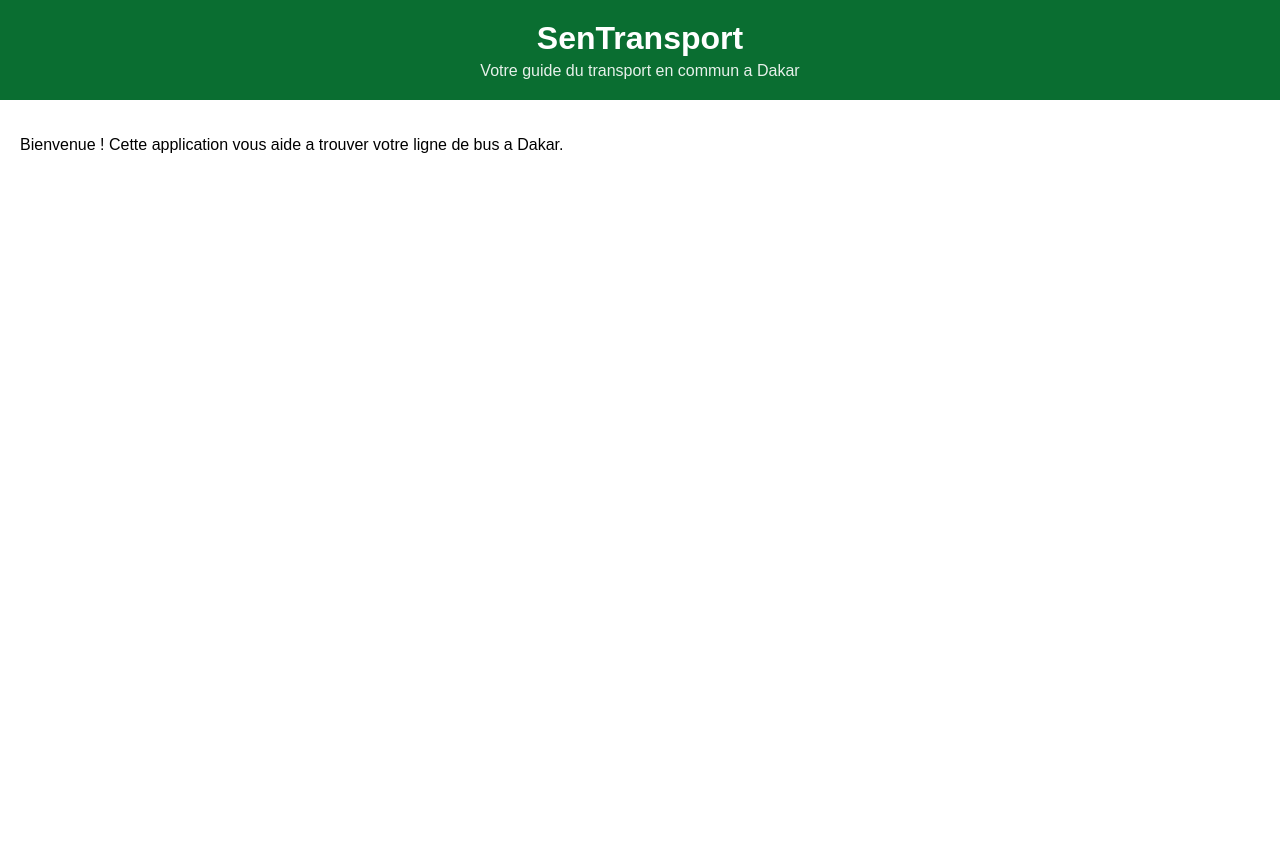
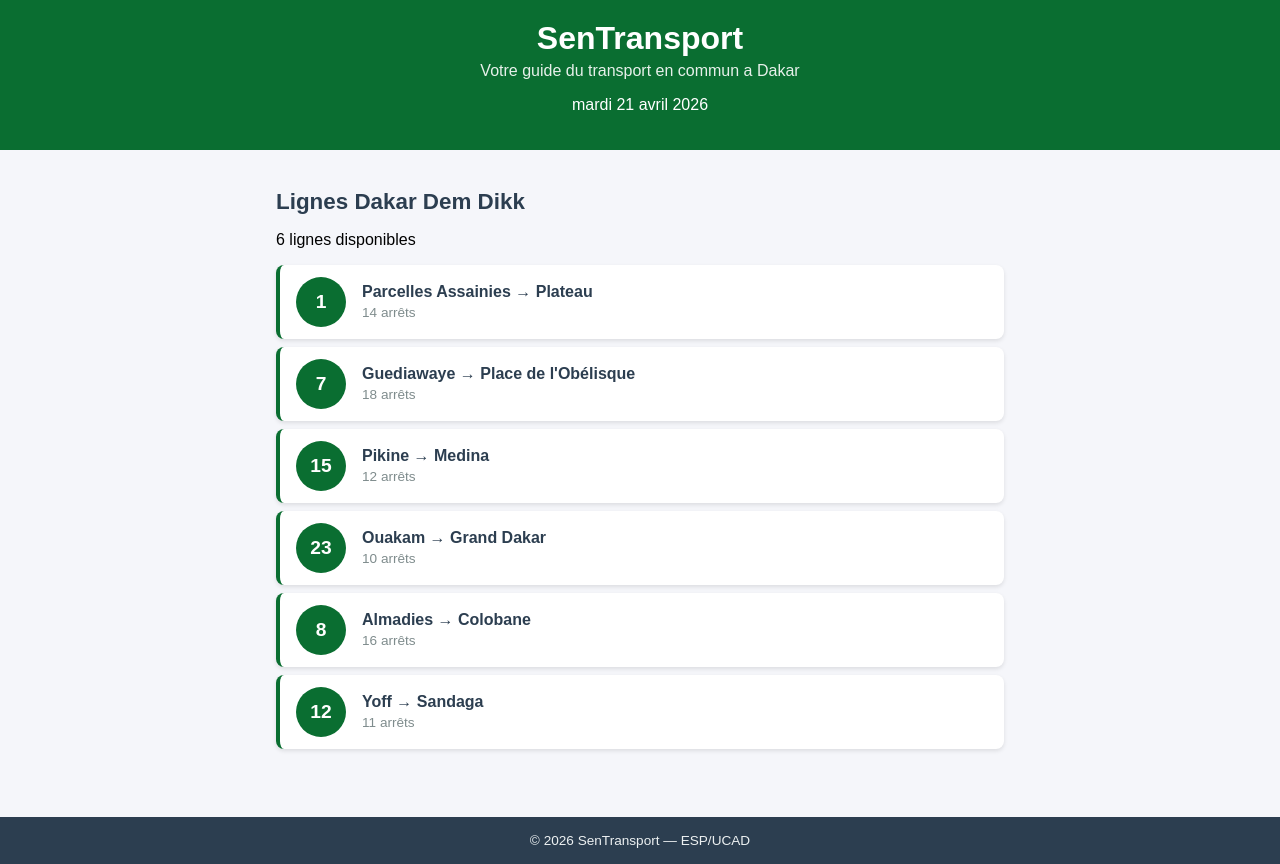
Before and after one commit to salih-dot-oss/sentransport, a React (Create React App) app: page / in a window 1280 px wide. Before the commit the page ends 800 px from the top, so only its background shows below. Built offline with nearby package versions, Linux system fonts and the light colour scheme.

Commit message:
Lab 2 : composants statiques LigneBus et ListeLignes

```diff
--- a/src/App.css
+++ b/src/App.css
@@ -1,9 +1,22 @@
 .App {
-  font-family: Arial,sans-serif;
+  font-family: Arial, sans-serif;
   min-height: 100vh;
+  background-color: #f5f6fa;
+  display: flex;
+  flex-direction: column;
 }
+
 .contenu {
-  padding:  20px;
+  padding: 20px;
   max-width: 800px;
-  margin: 0auto ;
+  margin: 0 auto;
+  width: 100%;
+  box-sizing: border-box;
+  flex: 1;
+}
+
+@media (max-width: 600px) {
+  .contenu {
+    padding: 12px;
   }
+}
--- a/src/App.js
+++ b/src/App.js
@@ -1,15 +1,27 @@
 import './App.css';
 import Header from './Header';
+import ListeLignes from './ListeLignes';
+import Footer from './Footer';
 
 function App() {
+  const lignes = [
+    { id: 1, numero: "1", depart: "Parcelles Assainies", arrivee: "Plateau", arrets: 14 },
+    { id: 2, numero: "7", depart: "Guediawaye", arrivee: "Place de l'Obélisque", arrets: 18 },
+    { id: 3, numero: "15", depart: "Pikine", arrivee: "Medina", arrets: 12 },
+    { id: 4, numero: "23", depart: "Ouakam", arrivee: "Grand Dakar", arrets: 10 },
+    { id: 5, numero: "8", depart: "Almadies", arrivee: "Colobane", arrets: 16 },
+    { id: 6, numero: "12", depart: "Yoff", arrivee: "Sandaga", arrets: 11 },
+  ];
+
   return (
-    <div className ="App">
-    <Header />
-    <main className ="contenu">
-    <p> Bienvenue ! Cette application vous aide a trouver
-    votre ligne de bus a Dakar.</p>
-    </main>
+    <div className="App">
+      <Header />
+      <main className="contenu">
+        <ListeLignes lignes={lignes} />
+      </main>
+      <Footer />
     </div>
   );
 }
+
 export default App;
--- /dev/null
+++ b/src/Footer.css
@@ -0,0 +1,8 @@
+.footer {
+  background-color: #2c3e50;
+  color: #ecf0f1;
+  text-align: center;
+  padding: 16px;
+  margin-top: 40px;
+  font-size: 0.85rem;
+}
--- /dev/null
+++ b/src/Footer.js
@@ -0,0 +1,11 @@
+import './Footer.css';
+
+function Footer() {
+  return (
+    <footer className="footer">
+      &copy; 2026 SenTransport &mdash; ESP/UCAD
+    </footer>
+  );
+}
+
+export default Footer;
--- a/src/Header.js
+++ b/src/Header.js
@@ -1,12 +1,21 @@
 import './Header.css';
 function Header () {
+    const date = new Date().toLocaleDateString('fr-FR', {
+    weekday: 'long',
+    day: 'numeric',
+    month: 'long',
+    year: 'numeric'
+    });
     return (
         <header className ="header">
         <h1 className ="header-titre">SenTransport</h1>
         <p className ="header-soustitre">
             Votre guide du transport en commun a Dakar
         </p >
+        <p className="header-date"> {date} </p>
         </header>
+
     );
+
 }
 export default Header ;
--- /dev/null
+++ b/src/LigneBus.css
@@ -0,0 +1,49 @@
+.ligne-bus {
+  display: flex;
+  align-items: center;
+  padding: 12px 16px;
+  margin: 8px 0;
+  background-color: #ffffff;
+  border-radius: 8px;
+  border-left: 4px solid #0a6e31;
+  box-shadow: 0 2px 4px rgba(0, 0, 0, 0.1);
+  cursor: pointer;
+  transition: transform 0.2s, box-shadow 0.2s;
+}
+
+.ligne-bus:hover {
+  transform: translateX(4px);
+  box-shadow: 0 4px 8px rgba(0, 0, 0, 0.15);
+}
+
+.ligne-numero {
+  background-color: #0a6e31;
+  color: white;
+  font-weight: bold;
+  font-size: 1.2rem;
+  width: 50px;
+  height: 50px;
+  border-radius: 50%;
+  display: flex;
+  align-items: center;
+  justify-content: center;
+  margin-right: 16px;
+  flex-shrink: 0;
+}
+
+.ligne-info {
+  display: flex;
+  flex-direction: column;
+}
+
+.ligne-trajet {
+  font-size: 1rem;
+  font-weight: 600;
+  color: #2c3e50;
+}
+
+.ligne-arrets {
+  font-size: 0.85rem;
+  color: #7f8c8d;
+  margin-top: 4px;
+}
--- /dev/null
+++ b/src/LigneBus.js
@@ -0,0 +1,17 @@
+import './LigneBus.css';
+
+function LigneBus({ numero, depart, arrivee, arrets }) {
+  return (
+    <div className="ligne-bus">
+      <div className="ligne-numero">{numero}</div>
+      <div className="ligne-info">
+        <span className="ligne-trajet">
+          {depart} &rarr; {arrivee}
+        </span>
+        <span className="ligne-arrets">{arrets} arrêts</span>
+      </div>
+    </div>
+  );
+}
+
+export default LigneBus;
--- /dev/null
+++ b/src/ListeLignes.css
@@ -0,0 +1,16 @@
+.liste-lignes {
+  padding: 0 16px;
+}
+
+.liste-titre {
+  color: #2c3e50;
+  font-size: 1.4rem;
+  margin-bottom: 4px;
+}
+
+.liste-description {
+  color: #7f8c8d;
+  font-size: 0.9rem;
+  margin-top: 0;
+  margin-bottom: 16px;
+}
--- /dev/null
+++ b/src/ListeLignes.js
@@ -0,0 +1,22 @@
+import LigneBus from './LigneBus';
+import './ListeLignes.css';
+
+function ListeLignes({ lignes }) {
+  return (
+    <div className="liste-lignes">
+      <h2 className="liste-titre">Lignes Dakar Dem Dikk</h2>
+      <p>{lignes.length} lignes disponibles</p>
+      {lignes.map((ligne) => (
+        <LigneBus
+          key={ligne.id}
+          numero={ligne.numero}
+          depart={ligne.depart}
+          arrivee={ligne.arrivee}
+          arrets={ligne.arrets}
+        />
+      ))}
+    </div>
+  );
+}
+
+export default ListeLignes;
--- /dev/null
+++ b/src/Statistique.css
@@ -0,0 +1,3 @@
+.stat{
+    color: rgb(69, 144, 3);
+}
```
Also changed, not shown: src/Statistique.js (added, +10 -0 lines).
